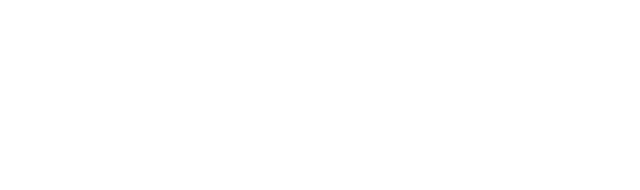
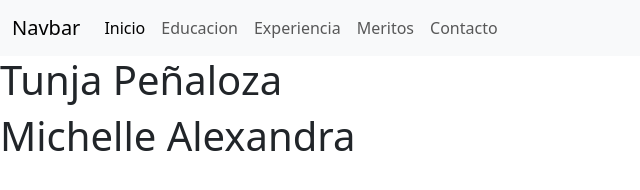
Before and after one commit to Ale-2906/Coreccion, a plain HTML site: page index.html in a window 1280 px wide. Shown: the whole page, without its empty margins (0-640 px from the left). Drawn offline with nearby package versions, Linux system fonts and the light colour scheme.

Commit message:
Se agrego Bootstrap al proyecto, menu e informacion personal

```diff
--- a/index.html
+++ b/index.html
@@ -1,8 +1,49 @@
 <HTML>
   <HEAD>
-
+     <meta charset="UTF-8">
+    <meta name="viewport" content="width=device-width, initial-scale=1.0">
+    <title>Correccion</title>
+    <link rel="stylesheet" href="estilos.css">
+    <link href="https://cdn.jsdelivr.net/npm/bootstrap@5.3.3/dist/css/bootstrap.min.css" rel="stylesheet" integrity="sha384-QWTKZyjpPEjISv5WaRU9OFeRpok6YctnYmDr5pNlyT2bRjXh0JMhjY6hW+ALEwIH" crossorigin="anonymous">
+    <script src="https://cdn.jsdelivr.net/npm/bootstrap@5.3.3/dist/js/bootstrap.bundle.min.js" integrity="sha384-YvpcrYf0tY3lHB60NNkmXc5s9fDVZLESaAA55NDzOxhy9GkcIdslK1eN7N6jIeHz" crossorigin="anonymous"></script>
   </HEAD>
   <BODY>
-
+    <header>
+    <nav class="navbar navbar-expand-lg navbar-light bg-light">
+      <div class="container-fluid">
+        <a class="navbar-brand" href="#">Navbar</a>
+        <button class="navbar-toggler" type="button" data-bs-toggle="collapse" data-bs-target="#navbarNav" aria-controls="navbarNav" aria-expanded="false" aria-label="Toggle navigation">
+          <span class="navbar-toggler-icon"></span>
+        </button>
+        <div class="collapse navbar-collapse" id="navbarNav">
+          <ul class="navbar-nav">
+            <li class="nav-item">
+              <a class="nav-link active" aria-current="page" href="#">Inicio</a>
+            </li>
+            <li class="nav-item">
+              <a class="nav-link" href="#">Educacion</a>
+            </li>
+            <li class="nav-item">
+              <a class="nav-link" href="#">Experiencia</a>
+            </li>
+            <li class="nav-item">
+              <a class="nav-link" href="#" tabindex="-1" aria-disabled="true">Meritos</a>
+            </li>
+            <li class="nav-item">
+              <a class="nav-link" href="#" tabindex="-1" aria-disabled="true">Contacto</a>
+            </li>
+          </ul>
+        </div>
+      </div>
+    </nav>
+  </header>
+  <section>
+  <h1>
+    Tunja Peñaloza
+  </h1>
+  <h1>
+    Michelle Alexandra
+  </h1>
+</section>
   </BODY>
 </HTML>
```
